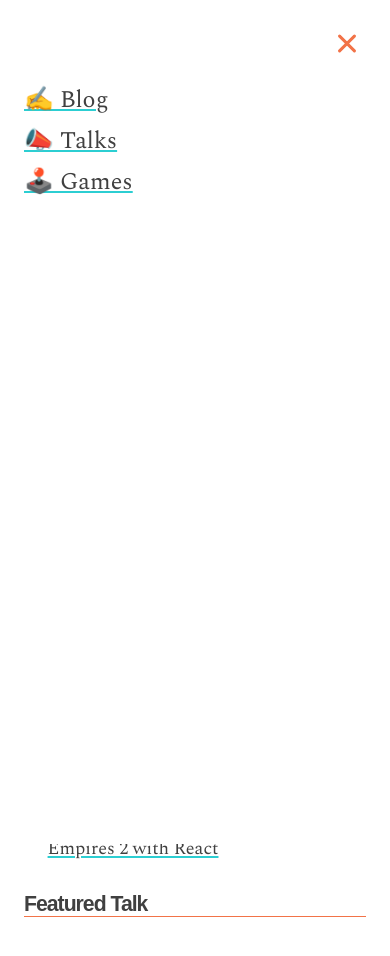
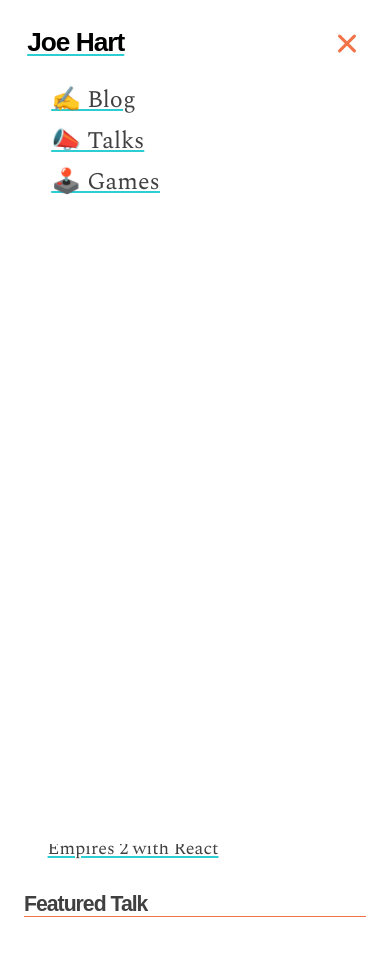
Before and after one commit to JoeHart/joe-simple-site, an Eleventy site: page index.njk in a window 390 px wide. Both pictures are taken after a click on the button "Open menu". Shown: the top 956 px of the page. Built offline with nearby package versions, Linux system fonts and the light colour scheme; Eleventy itself is replaced by a stand-in of ours; files that its build step writes are made by us from their sources; grey boxes are pictures that could not be loaded; what markdown-it-toc-done-right would draw is missing.

Commit message:
Show home title name even in hamburger menu

```diff
--- a/_includes/layouts/base.njk
+++ b/_includes/layouts/base.njk
@@ -88,9 +88,9 @@
   </head>
   <body>
     <header>
-      <h1 class="home">
+      <span class="home">
         <a href="{{ '/' | url }}">{{ metadata.title }}</a>
-      </h1>
+      </span>
       <burger-menu max-width="600">
         <nav class="site-menu navigation" aria-label="primary">
           <ul role="list">
--- a/css/index.css
+++ b/css/index.css
@@ -189,6 +189,12 @@ a:hover {
 .home {
   font-size: var(--step-2);
   color: black;
+  line-height: 1.2;
+  letter-spacing: -1px;
+  font-family: Arial, Helvetica, sans-serif;
+  font-weight: 700;
+  position: relative;
+  z-index: 1;
 }
 
 .homepage ol {
@@ -391,6 +397,7 @@ nav.site-menu ul {
 
 .burger-menu[enabled="true"] .navigation ul {
   display: block;
+  padding-left: var(--gutter);
 }
 
 .burger-menu[enabled="true"] .navigation ul > * + * {
```
